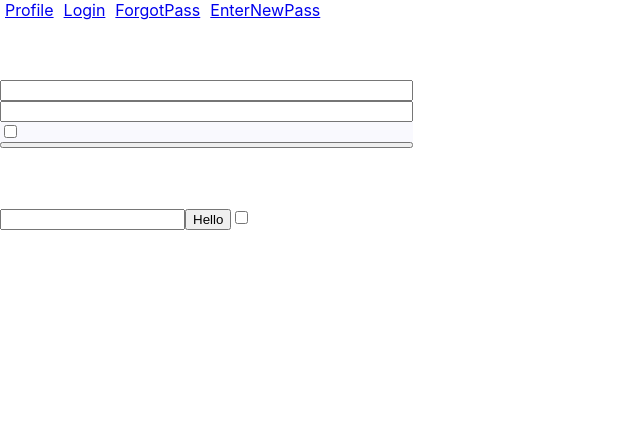
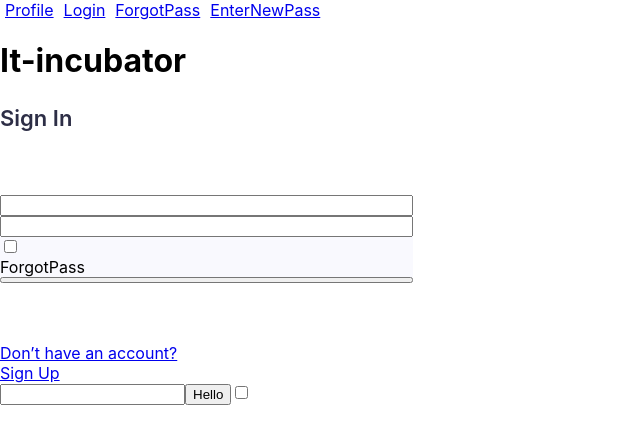
Before and after one commit to saintic132/GlobalProject, a React (Create React App) app: page /#/login in a window 1280 px wide. Shown: the top 444 px of the page, without its empty margins (0-640 px from the left). Built offline with nearby package versions, Linux system fonts and the light colour scheme.

Commit message:
update JSX

```diff
--- a/src/components/features/Login/Login.tsx
+++ b/src/components/features/Login/Login.tsx
@@ -3,16 +3,22 @@ import SuperCheckbox
     from "../../../common/buttons/c3-SuperCheckbox/SuperCheckbox";
 import SuperButton from "../../../common/buttons/c2-SuperButton/SuperButton";
 import style from './Login.module.css'
+import {ForgotPass} from "../ForgotPass/ForgotPass";
 
 export const Login = () => {
     return (
         <div>
+            <h1>It-incubator</h1>
+            <h2>Sign In</h2>
             <form className={style.form}>
                 <SuperInputText />
                 <SuperInputText />
                 <SuperCheckbox />
+                <ForgotPass />
                 <SuperButton />
             </form>
+            <div><a href={'#'}>Don’t have an account?</a></div>
+            <div><a href={'#'}>Sign Up</a></div>
         </div>
     )
 };
```
